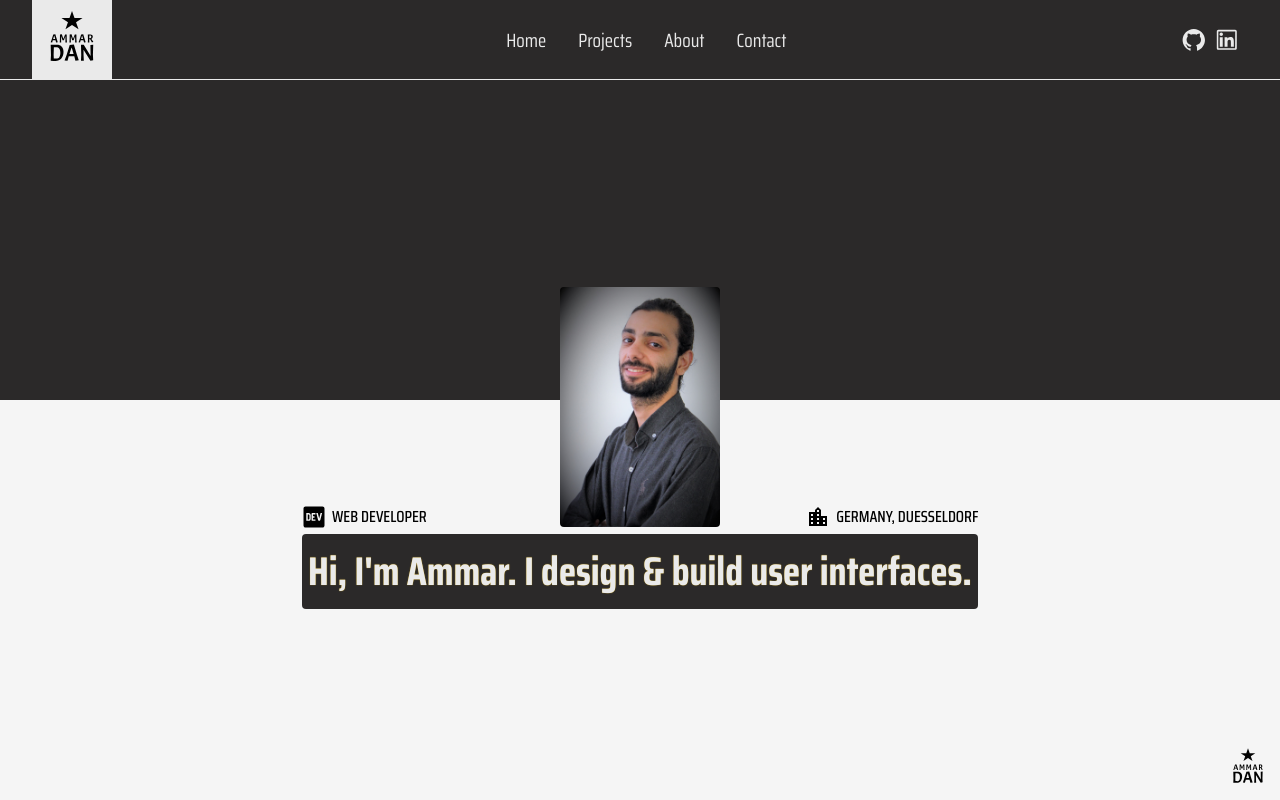
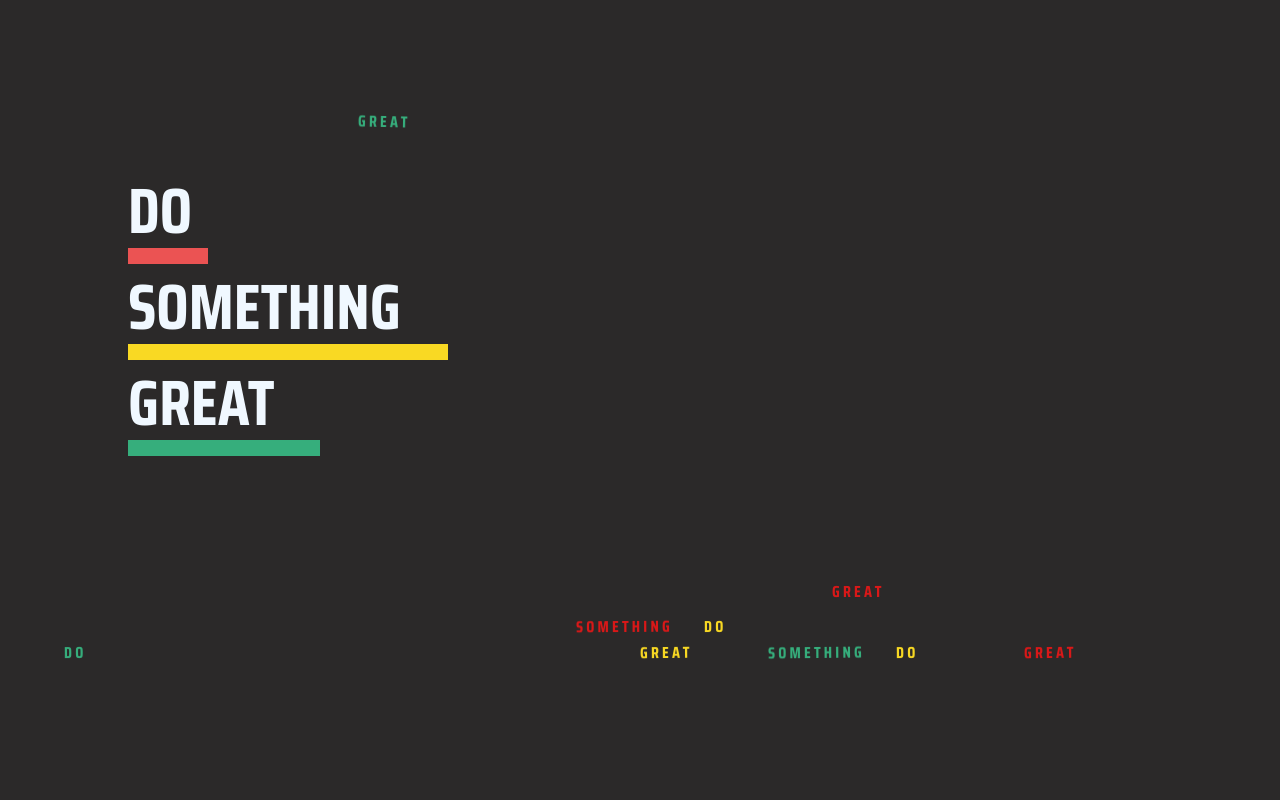
Before and after one commit to AMMAR-05/Portofolio, a React (Create React App) app: page / in a window 1280 px wide. Shown: the top 800 px of the page. Built offline with nearby package versions, Linux system fonts and the light colour scheme.

Commit message:
added project to portofolio

```diff
--- a/src/App.js
+++ b/src/App.js
@@ -21,7 +21,7 @@ function App() {
   return (
     <div className="App">
       {/* Home Loading */}
-      {/* {homeIsLoading && <HomeLoading />} */}
+      {homeIsLoading && <HomeLoading />}
       {/* Navbar */}
       <Navbar />
       <main className="main">
```
